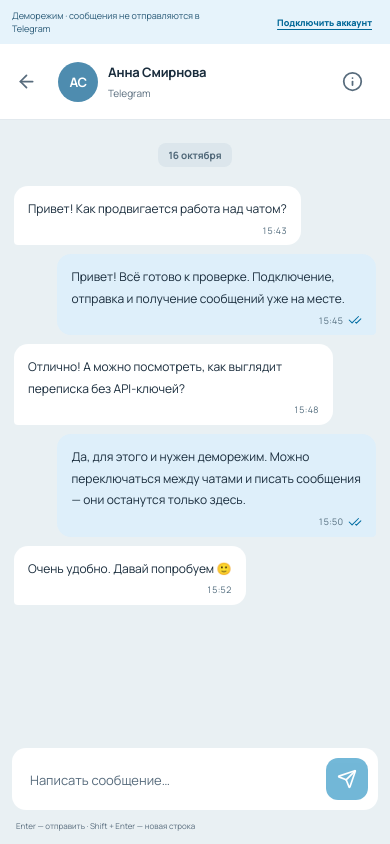
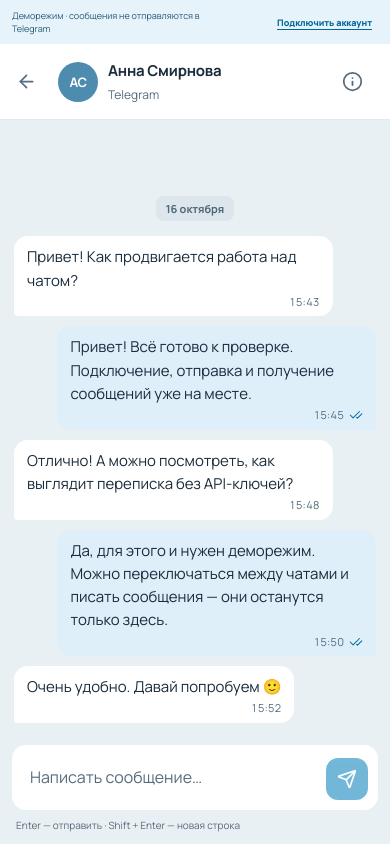
Before and after one commit to asanaliwhy/Test-Frontend-TG, a React (Vite) app: page / in a window 390 px wide. Both pictures are taken after a click on the button "Открыть демо". Built offline with nearby package versions, Linux system fonts and the light colour scheme.

Commit message:
fix: improve chat readability responsive spacing and timeline layout

```diff
--- a/src/components/Timeline.tsx
+++ b/src/components/Timeline.tsx
@@ -29,18 +29,19 @@ export function Timeline({ messages, loading = false }: { messages: Message[]; l
     stick.current = node.scrollHeight - node.scrollTop - node.clientHeight < 100
     if (stick.current) setBelow(false)
   }}>
-    {messages.length === 0 && !loading && <div className="first-message"><span>Нет загруженных текстовых сообщений</span><p>Напишите сообщение, чтобы продолжить разговор.</p></div>}
+    <div className="timeline-content">{messages.length === 0 && !loading && <div className="first-message"><span>Нет загруженных текстовых сообщений</span><p>Напишите сообщение, чтобы продолжить разговор.</p></div>}
     {messages.map((message, index) => {
       const date = new Date(message.timestamp).toLocaleDateString('ru', { day: 'numeric', month: 'long' })
       const previous = messages[index - 1]
       const separator = !previous || new Date(previous.timestamp).toDateString() !== new Date(message.timestamp).toDateString()
-      return <div className="message-group" key={message.id}>
+      const continued = !separator && previous?.direction === message.direction
+      return <div className={`message-group${continued ? ' continued' : ''}`} key={message.id}>
         {separator && <div className="date-separator"><span>{date}</span></div>}
         <article className={`message ${message.direction}${message.status === 'failed' ? ' message-failed' : ''}`} aria-label={message.direction === 'outgoing' ? 'Ваше сообщение' : 'Входящее сообщение'}>
           <p>{message.text}</p><div className="message-meta"><time dateTime={new Date(message.timestamp).toISOString()}>{new Date(message.timestamp).toLocaleTimeString('ru', { hour: '2-digit', minute: '2-digit' })}</time>{message.direction === 'outgoing' && <DeliveryIcon status={message.status} />}</div>
           {message.error && <p className="message-error">{message.error}</p>}
         </article>
       </div>
-    })}
+    })}</div>
   </div>{below && <button className="scroll-bottom" onClick={bottom} aria-label="К новым сообщениям"><ArrowDown size={18} /> Новые сообщения</button>}</div>
 }
--- a/src/components/chat.css
+++ b/src/components/chat.css
@@ -1,7 +1,7 @@
-.chat-page { height: 100dvh; padding: 24px; display: flex; flex-direction: column; }
-.workspace { display: grid; grid-template-columns: 340px minmax(0, 1fr); background: white; flex: 1; min-height: 0; max-width: 1440px; width: 100%; margin: auto; border-radius: 16px; overflow: hidden; box-shadow: 0 12px 50px #21394e0b; }
+.chat-page { height: 100dvh; padding: 16px; display: flex; flex-direction: column; }
+.workspace { display: grid; grid-template-columns: 360px minmax(0, 1fr); background: white; flex: 1; min-height: 0; max-width: 1760px; width: 100%; margin: auto; border-radius: 16px; overflow: hidden; box-shadow: 0 12px 50px #21394e0b; }
 .sidebar { display: flex; flex-direction: column; min-width: 0; min-height: 0; border-right: 1px solid var(--line); background: white; }
-.sidebar-brand { display: flex; align-items: center; justify-content: space-between; padding: 24px 20px 22px; border-bottom: 1px solid var(--line); }
+.sidebar-brand { display: flex; align-items: center; justify-content: space-between; height: 80px; flex-shrink: 0; padding: 18px 20px; border-bottom: 1px solid var(--line); }
 .sidebar-heading { display: flex; align-items: center; justify-content: space-between; padding: 18px 20px 10px; }
 .sidebar-heading h1 { font-size: 19px; font-weight: 800; display: flex; gap: 8px; align-items: center; }
 .sidebar-heading h1 span { font-size: 11px; color: var(--muted); background: #edf2f6; border-radius: 6px; padding: 3px 6px; letter-spacing: 0; }
@@ -12,9 +12,14 @@
 .history-feedback { background: #f6f9fb; color: var(--muted); padding: 9px 28px; font-size: 11px; }
 .new-chat-button { color: var(--accent); background: #eaf5fc; width: 34px; height: 34px; border-radius: 10px; }
 .search-field { margin: 0 20px 18px; display: flex; gap: 10px; align-items: center; background: #f0f4f7; color: var(--muted); border-radius: 9px; padding: 11px 12px; }
-.search-field input { border: 0; background: none; min-width: 0; width: 100%; color: var(--ink); font-size: 12px; outline-offset: 6px; }
+.search-field input { border: 0; background: none; min-width: 0; width: 100%; color: var(--ink); font-size: 14px; outline-offset: 6px; }
 .search-field input::placeholder { color: var(--muted); }
 .chat-list { flex: 1; overflow-y: auto; overflow-x: hidden; min-height: 0; padding: 0 8px 16px; }
+.chat-list, .timeline { scrollbar-width: auto; }
+.chat-list::-webkit-scrollbar, .timeline::-webkit-scrollbar { width: 6px; height: 6px; }
+.chat-list::-webkit-scrollbar-thumb, .timeline::-webkit-scrollbar-thumb { background: #b4c7d1; border-radius: 6px; }
+.chat-list::-webkit-scrollbar-track, .timeline::-webkit-scrollbar-track { background: transparent; }
+.chat-list::-webkit-scrollbar-button, .timeline::-webkit-scrollbar-button { display: none; width: 0; height: 0; }
 .chat-item { border: 0; display: flex; align-items: center; gap: 12px; padding: 15px 12px; width: 100%; border-radius: 10px; text-align: left; background: transparent; color: var(--ink); margin: 2px 0; }
 .chat-item:hover { background: #f4f7f9; }
 .chat-item.active { background: #e8f3fb; }
@@ -22,9 +27,9 @@
 .avatar-large { width: 46px; height: 46px; }
 .chat-item-content { min-width: 0; display: grid; gap: 7px; flex: 1; }
 .chat-item-top, .chat-item-bottom { display: flex; min-width: 0; align-items: center; justify-content: space-between; gap: 10px; }
-.chat-item-top strong { font-size: 12px; font-weight: 750; white-space: nowrap; text-overflow: ellipsis; overflow: hidden; }
-.chat-item-top time { color: var(--muted); font-size: 10px; font-variant-numeric: tabular-nums; flex-shrink: 0; }
-.chat-item-bottom > span { min-width: 0; white-space: nowrap; overflow: hidden; text-overflow: ellipsis; color: var(--muted); font-size: 11px; }
+.chat-item-top strong { font-size: 14px; font-weight: 750; white-space: nowrap; text-overflow: ellipsis; overflow: hidden; }
+.chat-item-top time { color: var(--muted); font-size: 11px; font-variant-numeric: tabular-nums; flex-shrink: 0; }
+.chat-item-bottom > span { min-width: 0; white-space: nowrap; overflow: hidden; text-overflow: ellipsis; color: var(--muted); font-size: 12px; }
 .chat-item-bottom b { flex-shrink: 0; border-radius: 10px; padding: 2px 6px; color: white; background: var(--accent); font-size: 10px; }
 .sidebar-empty { padding: 52px 22px; text-align: center; color: var(--muted); font-size: 12px; line-height: 1.8; }
 .sidebar-empty > svg { color: #90a9ba; margin-bottom: 12px; }
@@ -44,7 +49,7 @@
 .demo-banner { background: #e6f3fb; color: #275875; padding: 10px 24px; display: flex; align-items: center; justify-content: center; gap: 12px; font-size: 11px; }
 .demo-banner button { border: 0; background: transparent; color: #006797; text-decoration: underline; text-underline-offset: 3px; font-size: 11px; font-weight: 750; }
 .new-chat-panel { flex: 1; display: flex; flex-direction: column; min-height: 0; background: white; }
-.conversation-header { min-height: 87px; display: flex; align-items: center; gap: 13px; padding: 15px 28px; background: white; border-bottom: 1px solid var(--line); }
+.conversation-header { min-height: 80px; flex-shrink: 0; display: flex; align-items: center; gap: 13px; padding: 15px 28px; background: white; border-bottom: 1px solid var(--line); }
 .conversation-header strong { font-size: 14px; }
 .new-chat-body { width: 100%; max-width: 400px; margin: auto; padding: 40px 28px; overflow-y: auto; }
 .new-chat-body > svg { color: var(--accent); margin-bottom: 24px; }
@@ -53,14 +58,16 @@
 .new-chat-body form { margin-top: 32px; display: grid; gap: 20px; }
 .new-chat-body .button { font-size: 12px; }
 .timeline-wrap { flex: 1; min-height: 0; position: relative; }
-.timeline { height: 100%; overflow-y: auto; padding: 8px 7% 28px; }
-.message-group { display: flow-root; }
-.date-separator { text-align: center; margin: 22px 0; }
-.date-separator span { color: #4f6778; background: #dce6ec; border-radius: 8px; font-size: 10px; font-weight: 700; padding: 5px 10px; }
-.message { width: fit-content; max-width: min(78%, 600px); margin-bottom: 9px; padding: 12px 14px 8px; border-radius: 14px 14px 14px 4px; background: white; font-size: 13px; line-height: 1.8; }
-.message.outgoing { float: right; border-radius: 14px 14px 4px 14px; background: var(--outgoing); }
+.timeline { height: 100%; overflow-y: auto; overflow-x: hidden; padding: 18px clamp(20px, 4vw, 64px) 20px; }
+.timeline-content { max-width: 960px; min-height: 100%; margin: 0 auto; display: flex; flex-direction: column; justify-content: flex-end; }
+.message-group { display: flex; flex-direction: column; align-items: flex-start; flex-shrink: 0; margin-top: 10px; }
+.message-group.continued { margin-top: 4px; }
+.date-separator { width: 100%; text-align: center; margin: 12px 0 18px; }
+.date-separator span { color: #4f6778; background: #dce6ec; border-radius: 8px; font-size: 11px; font-weight: 700; padding: 5px 10px; }
+.message { width: fit-content; max-width: min(82%, 660px); margin-bottom: 0; padding: 9px 13px 6px; border-radius: 14px 14px 14px 4px; background: white; font-size: 15px; line-height: 1.55; }
+.message.outgoing { align-self: flex-end; border-radius: 14px 14px 4px 14px; background: var(--outgoing); }
 .message > p { white-space: pre-wrap; overflow-wrap: anywhere; }
-.message-meta { display: flex; align-items: center; justify-content: flex-end; gap: 5px; color: #526c7d; font-size: 9px; font-variant-numeric: tabular-nums; line-height: 1.5; margin: 4px 0 0 28px; }
+.message-meta { display: flex; align-items: center; justify-content: flex-end; gap: 5px; color: #526c7d; font-size: 11px; font-variant-numeric: tabular-nums; line-height: 1.5; margin: 2px 0 0 22px; }
 .delivery { display: inline-flex; color: #4a6c80; }
 .delivery.read { color: #006da2; }
 .delivery.failed { color: var(--danger); }
@@ -69,20 +76,20 @@
 .first-message { text-align: center; margin: 60px auto; color: var(--muted); font-size: 12px; line-height: 2.2; }
 .first-message span { font-weight: 750; color: #3c5668; }
 .scroll-bottom { position: absolute; bottom: 20px; left: 50%; transform: translateX(-50%); display: flex; align-items: center; gap: 7px; background: white; color: var(--accent); border: 0; border-radius: 10px; padding: 10px 14px; font-size: 11px; box-shadow: 0 4px 18px #28465918; }
-.composer-area { padding: 14px 5% 16px; }
+.composer-area { flex-shrink: 0; width: 100%; max-width: 1088px; margin: 0 auto; padding: 12px clamp(20px, 4vw, 64px) 14px; }
 .composer { display: flex; align-items: flex-end; gap: 12px; padding: 10px 10px 10px 18px; background: white; border-radius: 14px; }
-.composer textarea { resize: none; field-sizing: content; width: 100%; min-height: 40px; max-height: 160px; border: 0; color: var(--ink); padding: 9px 0; font-size: 13px; line-height: 1.7; background: transparent; }
+.composer textarea { resize: none; field-sizing: content; width: 100%; min-height: 40px; max-height: 160px; border: 0; color: var(--ink); padding: 9px 0; font-size: 15px; line-height: 1.7; background: transparent; }
 .send-button { border: 0; background: var(--accent); color: white; display: grid; place-items: center; width: 42px; height: 42px; border-radius: 12px; flex-shrink: 0; }
 .send-button:hover:not(:disabled) { background: var(--accent-hover); }
-.composer-help { display: flex; justify-content: space-between; gap: 10px; color: var(--muted); font-size: 9px; padding: 10px 4px 0; min-height: 22px; }
+.composer-help { display: flex; justify-content: space-between; gap: 10px; color: var(--muted); font-size: 11px; padding: 8px 4px 0; min-height: 22px; }
 .contact-heading { min-width: 0; }
-.contact-heading h2 { font-size: 14px; letter-spacing: -.015em; overflow: hidden; text-overflow: ellipsis; white-space: nowrap; }
-.contact-heading p { color: var(--muted); font-size: 10px; margin-top: 5px; }
+.contact-heading h2 { font-size: 16px; letter-spacing: -.015em; overflow: hidden; text-overflow: ellipsis; white-space: nowrap; }
+.contact-heading p { color: var(--muted); font-size: 12px; margin-top: 5px; }
 .contact-heading p span { margin-left: 12px; padding-left: 12px; border-left: 1px solid #bccbd5; }
 .help-button { margin-left: auto; }
 .conversation-header .mobile-back { display: none; }
 .text-button { border: 0; background: transparent; padding: 5px 4px; display: inline-flex; align-items: center; gap: 5px; color: #006797; text-decoration: underline; text-underline-offset: 3px; font-size: inherit; }
-@media (min-width: 1600px) { .chat-page { padding: 40px; } }
+@media (min-width: 1600px) { .chat-page { padding: 24px; } }
 @media (max-width: 1050px) { .workspace { grid-template-columns: 290px minmax(0, 1fr); } .chat-page { padding: 16px; } .sidebar-brand { padding-left: 16px; padding-right: 12px; } .message { max-width: 88%; } .timeline { padding-left: 5%; padding-right: 5%; } }
 @media (max-width: 700px) {
   .chat-page { padding: 0; }
@@ -93,16 +100,17 @@
   .show-conversation .chat-surface { display: flex; }
   .conversation-header .mobile-back { display: inline-flex; margin-left: -12px; }
   .conversation-header { padding: 12px 16px; min-height: 76px; gap: 10px; }
-  .contact-heading h2 { font-size: 13px; }
+  .contact-heading h2 { font-size: 15px; }
   .contact-heading p span { display: none; }
   .avatar-large { width: 40px; height: 40px; font-size: 13px; }
   .demo-banner { font-size: 9px; padding: 9px 12px; gap: 8px; justify-content: space-between; }
   .demo-banner span { max-width: 215px; }
   .demo-banner button { font-size: 9px; text-align: right; }
   .timeline { padding: 0 14px 14px; }
-  .message { font-size: 12px; max-width: 88%; }
+  .message { font-size: 15px; max-width: 88%; }
   .composer-area { padding: 8px 12px max(12px, env(safe-area-inset-bottom)); }
-  .composer-help { font-size: 8px; }
+  .composer-help { font-size: 10px; }
+  .composer textarea { font-size: 16px; }
   .new-chat-body { padding: 32px 24px; }
   .chat-item { padding: 17px 14px; }
 }
```
Also changed, not shown: .impeccable/design.json, 1 other file (tests, documents, lock files or other folders).
